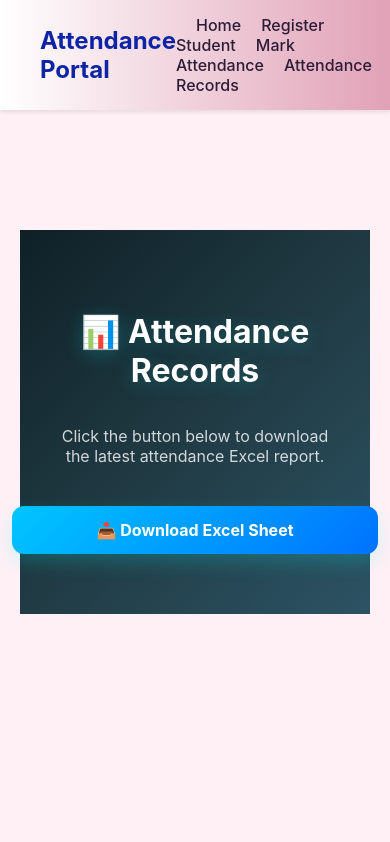
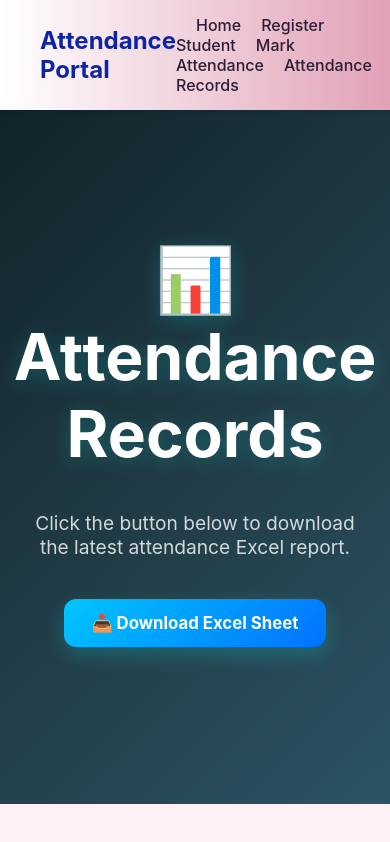
Before and after one commit to het0305/facedetection, a React (Create React App) app in the folder frontend/: page /records in a window 390 px wide. Built offline with nearby package versions, Linux system fonts and the light colour scheme.

Commit message:
version 2

```diff
--- a/frontend/src/components/AttendanceRecords.css
+++ b/frontend/src/components/AttendanceRecords.css
@@ -6,10 +6,8 @@
   height: 100vh;
   align-items: center;
   justify-content: center;
-
-  background-color: ;
+  background-color: none;
   padding: 20px;
-
 }
 .attendance-records-container {
   padding: 60px 20px;
@@ -20,11 +18,11 @@
   justify-content: center;
   color: #ffffff;
   text-align: center;
+  width: 100%;
+  height: 100%;
 }
-
-/* ==== Title ==== */
 .attendance-title {
-  font-size: 2.75rem;
+  font-size: 4rem;
   font-weight: bold;
   margin-bottom: 20px;
   text-shadow: 0 4px 20px rgba(0, 255, 255, 0.2);
@@ -57,20 +55,3 @@
   background: linear-gradient(135deg, #0072ff, #00c6ff);
   transform: translateY(-2px);
 }
-
-/* ==== Responsive ==== */
-@media screen and (max-width: 480px) {
-  .attendance-title {
-    font-size: 2rem;
-  }
-
-  .attendance-description {
-    font-size: 1rem;
-    padding: 0 10px;
-  }
-
-  .download-button {
-    width: 100%;
-    font-size: 1rem;
-  }
-}
```
Also changed, not shown: 6 other files (tests, documents, lock files or other folders).
